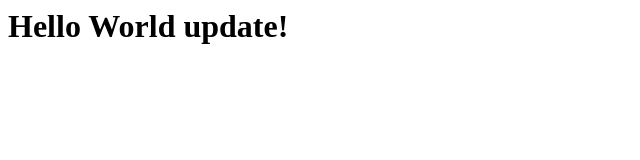
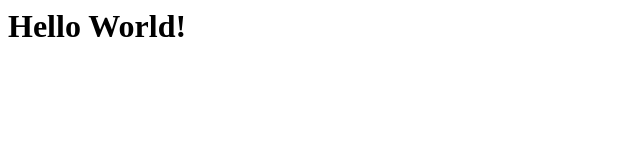
Before and after one commit to Primus19/myapplication.py, a plain HTML site: page index.html in a window 1280 px wide. Shown: the whole page, without its empty margins (0-640 px from the left). Drawn offline with Linux system fonts and the light colour scheme.

Commit message:
Update index.html

```diff
--- a/index.html
+++ b/index.html
@@ -3,6 +3,6 @@
 <title>Hello World</title>
 </head>
 <body>
-<h1>Hello World update!</h1>
+<h1>Hello World!</h1>
 </body>
 </html>
```
